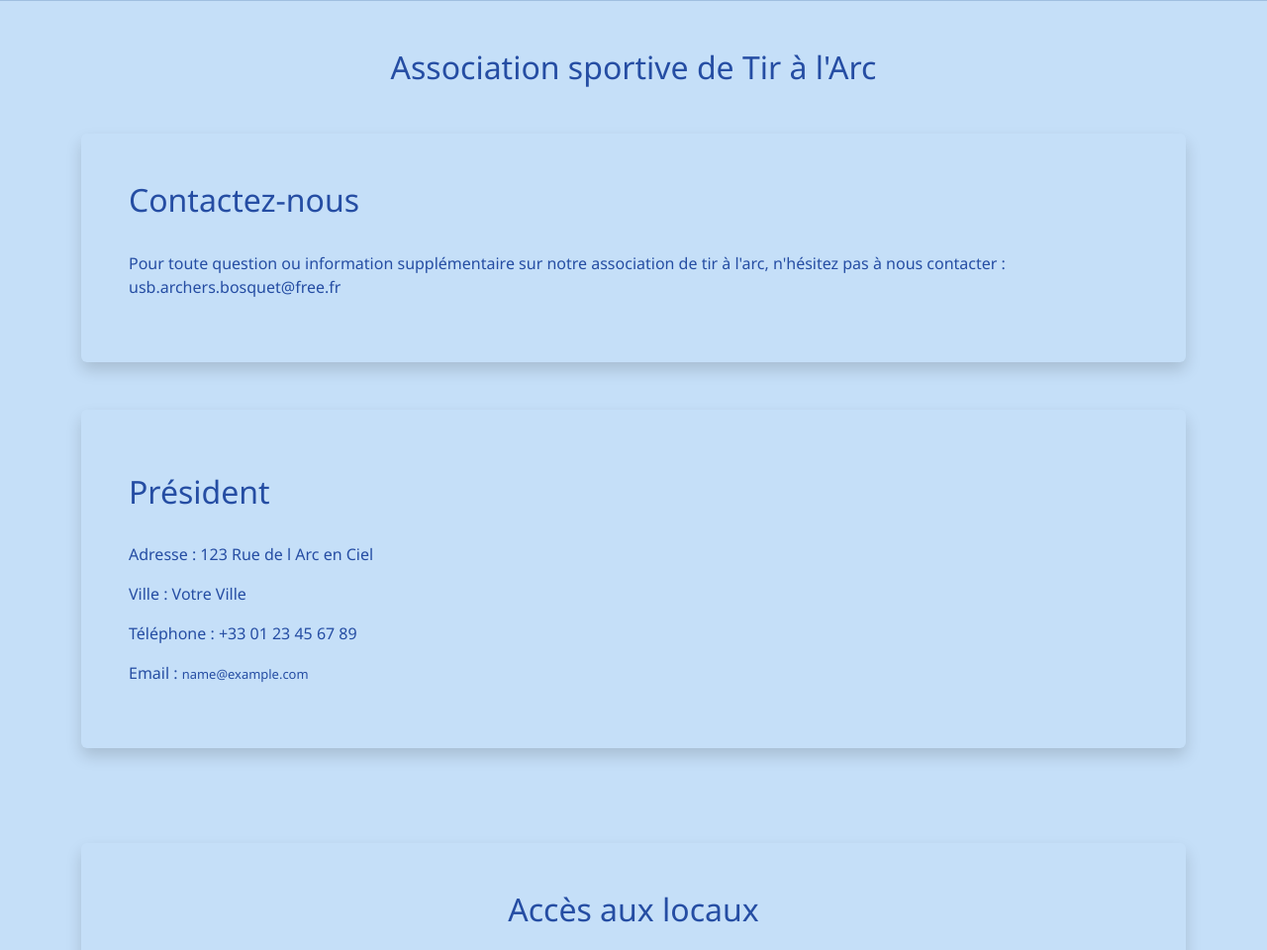
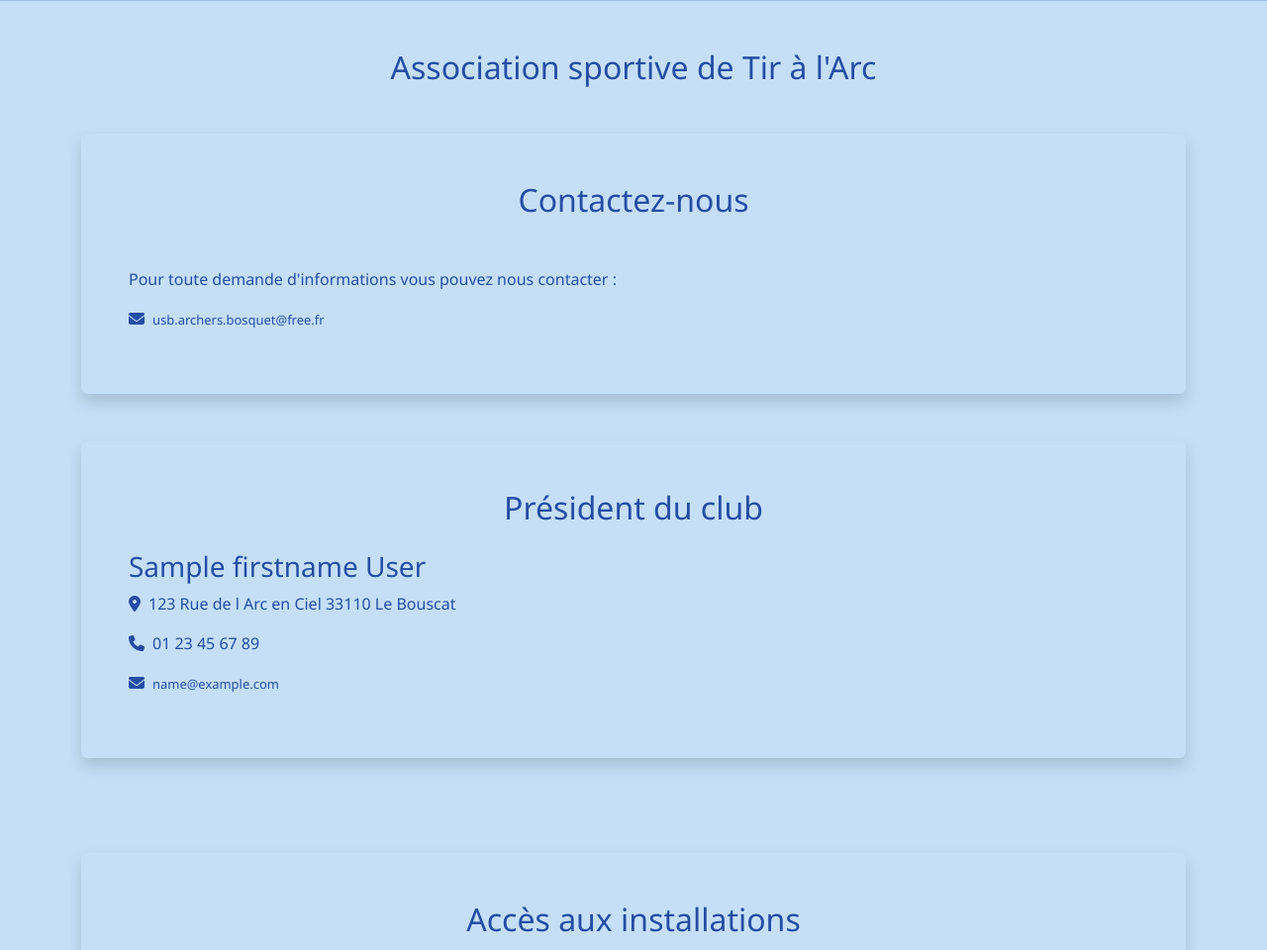
Before and after one commit to ValM-B/USBTir-a-l-arc, a Symfony app: template templates/front/main/contact.html.twig in a window 1280 px wide. Shown: the part 79-1039 px from the top of the page at 99% size. Run offline with Twig, Linux system fonts and the light colour scheme; the template is opened without the code that fills it: most values are stand-ins (such as "Sample title", 1, 10 or a date in 2020); some libraries are stand-ins or nearby versions.

Commit message:
update descripion and contact page

```diff
--- a/templates/front/main/contact.html.twig
+++ b/templates/front/main/contact.html.twig
@@ -8,16 +8,19 @@
 
     <section class="contact mb-5 p-5 rounded shadow">
 
-        <h2>Contactez-nous</h2><br />
-        <p>Pour toute question ou information supplémentaire sur notre association de tir à l'arc, n'hésitez pas à nous contacter : usb.archers.bosquet@free.fr</p>
+        <h2 class="mb-4 text-center">Contactez-nous</h2><br />
+        <p>Pour toute demande d'informations vous pouvez nous contacter :</p>
+        <p>
+            <i class="fa-solid fa-envelope me-2"></i><a href="usb.archers.bosquet@free.fr">usb.archers.bosquet@free.fr</a>
+        </p>
     </section>
     <section class="p-5 rounded shadow">
     <address>
-        <p><h2> Président</h2><br />
-        <p>Adresse : 123 Rue de l Arc en Ciel</p>
-        <p>Ville : Votre Ville</p>
-        <p>Téléphone : +33 01 23 45 67 89</p>
-        <p>Email : <a href="{{ president.email }}">{{ president.email }}</a></p>
+        <h2 class="mb-4 text-center"> Président du club</h2>
+        <h3>{{president.firstname}} {{president.lastname}}</h3>
+        <p><i class="fa-solid fa-location-dot me-2"></i>123 Rue de l Arc en Ciel 33110 Le Bouscat</p>
+        <p><i class="fa-solid fa-phone me-2"></i>01 23 45 67 89</p>
+        <p><i class="fa-solid fa-envelope me-2"></i><a href="{{ president.email }}">{{ president.email }}</a></p>
     </address>
     </section>
     </div><br /><br />
@@ -25,11 +28,28 @@
 <div class="container mt-5 pb-5">
     <section class="p-5 rounded shadow">
 
-        <h2 class="mb-4 text-center">Accès aux locaux</h2>
+        <h2 class="mb-4 text-center">Accès aux installations</h2>
+        <div class="row justify-content-center">
+            <div class="col-12 col-lg-5 me-5 text-center">
+                <h3>Salle</h3>
+                <h4>Complexe sportif Jehan Buhan</h4>
+                <address>
+                    32 avenue Aristide Briand 33110 Le Bouscat
+                </address>
+            </div>
+            <div class="col-12 col-lg-5 text-center">
+                <h3>Pas de tir extérieur</h3>
+                <h4>Espace Florence Villars</h4>
+                <address>
+                    rue Jean Claude Dassot 33110 Le Bouscat
+                </address>
+            </div>
 
-            <div class="d-flex justify-content-center">
-                    <iframe class="d-block" src="https://www.google.com/maps/d/embed?mid=1AcESxfitiKzTGu6MKT4g8P9vc2zxdcg&ehbc=2E312F&noprof=1" width="640" height="480"></iframe>
-            </div>
+        </div>
+
+        <div class="d-flex justify-content-center">
+            <iframe src="https://www.google.com/maps/d/u/0/embed?mid=1VR-62gXhktiwjqwrbNWGSqmnL8O4Ptc&ehbc=2E312F&noprof=1" width="640" height="480"></iframe>
+        </div>
     </section>
 </div>
 
```
Also changed, not shown: templates/front/main/index.html.twig (+7 -1 lines).
